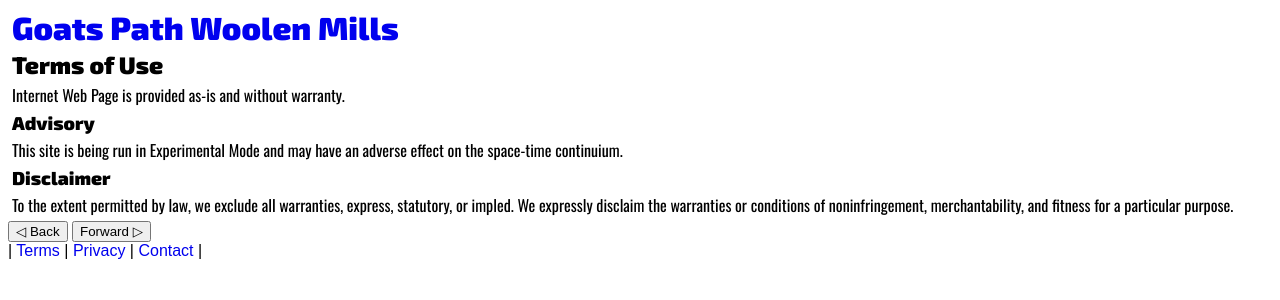
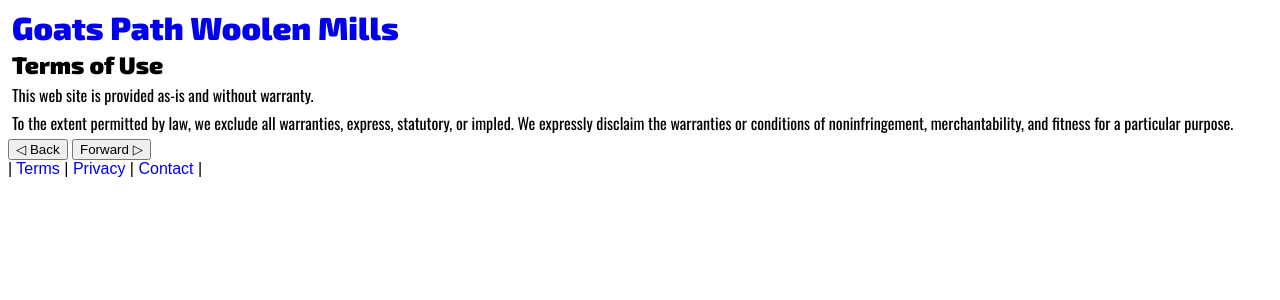
Before and after one commit to spycebot/goats-path-woolen-mills, a Flask app: page /terms in a window 1280 px wide. Shown: the top 300 px of the page. Run offline with Flask 3, Linux system fonts and the light colour scheme; some web fonts are replaced.

```diff
--- a/templates/contact.html
+++ b/templates/contact.html
@@ -10,7 +10,7 @@
 <h2 class="exo-terzo">Contact Us</h2>
 <p>To reach <a href="http://www.terzotechnical.com" target="_blank">Terzo Technical &#11193;</a>
     please contact <a href="https://shannonware.com" target="_blank">Shannon Ware &#11193;</a>
-     at <a href=mailto:photius@shannonware.com?subject=Incoming%20Email%20from%20Internet%20Web%20Page&body=Hello%20Terzo%20Technical!%20 target="_blank">photius at shannon ware dot com &#11193;</a>.</p>
+     at <a href=mailto:photius@shannonware.com?subject=Incoming%20Email%20from%20Goats%20Path%20Woollen%20Mills&body=Hello%20Goats%20Path%20Woollen%20Mills!%20 target="_blank">photius at shannon ware dot com &#11193;</a>.</p>
 
      <button id="back_button" onclick="history.back()">&#9665; Back</button>
     <button id="back_button"  onclick="history.forward()">Forward &#9655; </button>
--- a/templates/index.html
+++ b/templates/index.html
@@ -6,7 +6,7 @@
 
 {% block body %}
 <h2>Welcome!</h2>
-<p>Selling keins and cakes of highest quality Donegal Tweed and Irish wools. </p>
+<p>We at Goats Path Woollen Mills are proud to provide keins and cakes of the highest quality Donegal Tweed and Irish wools. </p>
 <h3>KNOLL brand Knitting Wool</h3>
 <p>In the past, we were proud to offer Over 8kg of really nice quality Knoll Brand Knitting wool on cones suitable for knitting machine use, hand knitting or loom weaving. Colours offered include navy blue, some beige, some baby blue, and one large cone of light pink. Amazing project potential here, and the yarn is so lovely and soft, not scratchy at all, so would be very well suited for a baby blanket or someone with sensitive skin.</p>
 <h3>Dyneema Merino Wool</h3>
--- a/templates/privacy.html
+++ b/templates/privacy.html
@@ -8,7 +8,7 @@
 
 {% block body %}
 <h2 class="exo-terzo">Privacy Policy</h2>
-<p>Internet Web Page does not collect any personally identifiable user information. You retain rights over any cookies generated by this site which are stored on your machine.</p>
+<p>This web site does not collect any personally identifiable user information. You retain rights over any cookies generated by this site which are stored on your machine.</p>
 <p>Information regarding the advertising activities conducted by this website will be posted here.</p>
 
 <button id="back_button" onclick="history.back()">&#9665; Back</button>
--- a/templates/terms.html
+++ b/templates/terms.html
@@ -8,10 +8,10 @@
 
 {% block body %}
 <h2>Terms of Use</h2>
-<p>Internet Web Page is provided as-is and without warranty. </p>
-<h3>Advisory</h3>
+<p>This web site is provided as-is and without warranty. </p>
+<!-- h3>Advisory</h3>
 <p>This site is being run in <bold>Experimental Mode</bold> and may have an adverse effect on the space-time continuium.</bold></p>
-<h3>Disclaimer</h3>
+<h3>Disclaimer</h3 "Experimental mode is over" -->
 <p>To the extent permitted by law, we exclude all warranties, express, statutory, or impled.
     We expressly disclaim the warranties or conditions of noninfringement, merchantability, and fitness for a particular purpose.
 </p>
```
Also changed, not shown: README.md.
